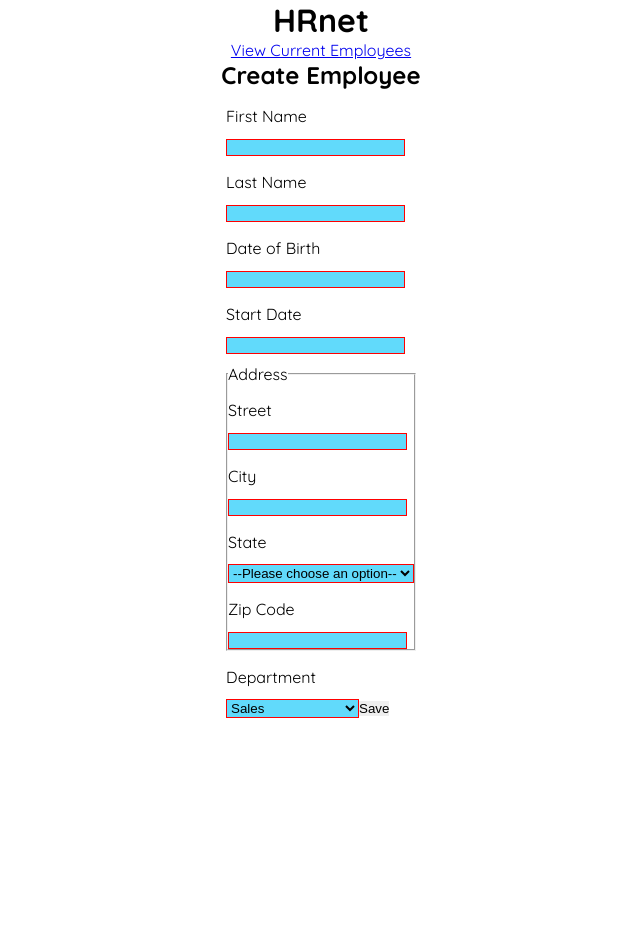
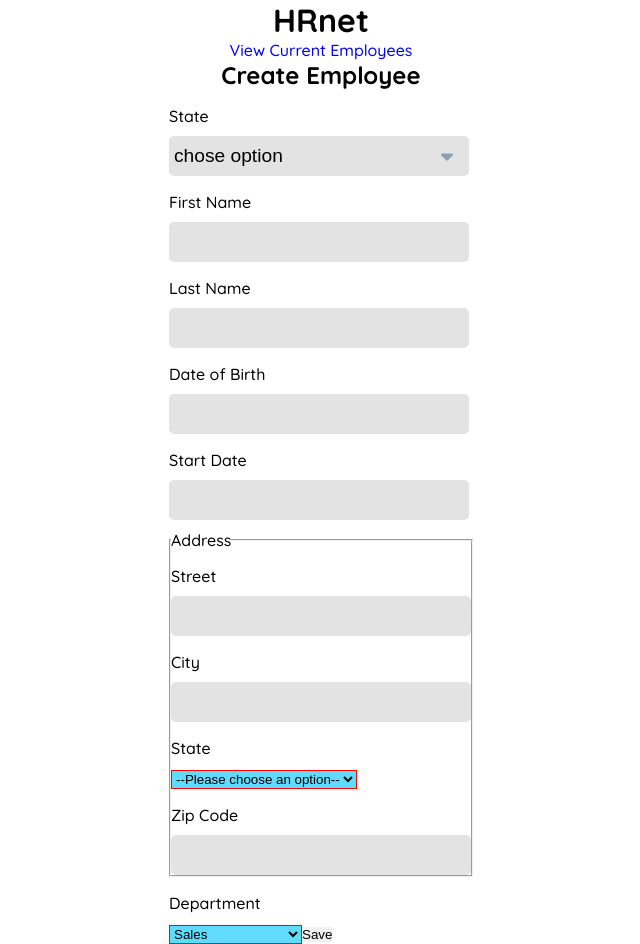
Before and after one commit to 0pix/AlexisNeisius_14_26102022, a React (Create React App) app: page / in a window 1280 px wide. Shown: the whole page, without its empty margins (319-959 px from the left). Before the commit the page ends 800 px from the top, so only its background shows below. Built offline with nearby package versions, Linux system fonts and the light colour scheme; the HTML template or start-up script is replaced by a standard one.

Commit message:
working on dropDown component

```diff
--- a/package.json
+++ b/package.json
@@ -9,8 +9,10 @@
     "react": "^18.2.0",
     "react-dom": "^18.2.0",
     "react-helmet": "^6.1.0",
+    "react-redux": "^8.0.4",
     "react-router-dom": "^6.4.2",
     "react-scripts": "5.0.1",
+    "redux": "^4.2.0",
     "web-vitals": "^2.1.4"
   },
   "scripts": {
--- /dev/null
+++ b/src/components/SelectDropDown/SelectDropDown.jsx
@@ -0,0 +1,40 @@
+import React, {useState} from 'react';
+import './selectDropDown.css'
+import arrow from '../../assets/svg/arrowDropDown.svg'
+
+const SelectDropDown = () => {
+	const [message, setMessage] = useState('chose option');
+	const [open, setOpen] = useState(false);
+
+	const handleClick = (event) => {
+		event.preventDefault();
+		setMessage(event.target.innerHTML
+		);
+	};
+
+	return (
+		<div >
+			<label htmlFor="first-name">State</label>
+			<div className={'selectDropDown'}>
+			<img onClick={() => setOpen(!open)} className={'arrowDropDown'} src={arrow} alt={'arrow'}/>
+				<input type="text" id="state" value={message}/>
+				{ open && <ul>
+					<li onClick={handleClick}>coucou toi</li>
+					<li onClick={handleClick}>tu es beau</li>
+					<li onClick={handleClick}>amoumou</li>
+					<li onClick={handleClick}>chat</li>
+					<li onClick={handleClick}>chien</li>
+					<li onClick={handleClick}>toutou</li>
+					<li onClick={handleClick}>ow</li>
+					<li onClick={handleClick}>le fdp</li>
+					<li onClick={handleClick}>sur mes morts</li>
+					<li onClick={handleClick}>Kiriko</li>
+					<li onClick={handleClick}>nerf la pute</li>
+				</ul>}
+			</div>
+
+		</div>
+	);
+};
+
+export default SelectDropDown;
--- /dev/null
+++ b/src/components/SelectDropDown/selectDropDown.css
@@ -0,0 +1,36 @@
+.selectDropDown {
+  width: fit-content;
+  position: relative;
+
+}
+
+.selectDropDown ul {
+  background-color: #afb4d3;
+  width: 100%;
+}
+
+.selectDropDown li {
+  cursor: pointer;
+  /*background-color: red;*/
+  width: 100%;
+  padding: 5px 0;
+  padding-left: 5px;
+}
+
+.selectDropDown li:hover {
+ background-color: #8a9fb0;
+}
+
+.arrowDropDown {
+  transform: translate(-50%, -50%);
+  position: absolute;
+  width: 12px;
+  right: 10px;
+  top: 20px;
+  cursor: pointer;
+}
+
+.arrowDropDown svg {
+  fill: #61dafb;
+
+}
--- a/src/index.css
+++ b/src/index.css
@@ -4,6 +4,8 @@
   margin: 0;
   padding: 0;
   box-sizing: border-box;
+  text-decoration: none;
+  list-style: none;
 }
 
 body {
@@ -11,6 +13,7 @@ body {
   font-family: 'Quicksand', sans-serif;
   -webkit-font-smoothing: antialiased;
   -moz-osx-font-smoothing: grayscale;
+  font-weight: 500;
 }
 
 code {
@@ -25,9 +28,15 @@ button {
 }
 
 input {
-  background-color: #61dafb;
-  border: 1px solid red;
+  background-color: #e3e3e3;
+  width: 300px;
+  border: none;
   outline: none;
+  height: 40px;
+  border-radius: 5px;
+  overflow: hidden;
+  padding: 5px;
+  font-size: 1.2em;
 }
 
 select {
--- a/src/pages/Home/Home.jsx
+++ b/src/pages/Home/Home.jsx
@@ -1,11 +1,22 @@
-import React, {useEffect, useState} from 'react';
+import React, {useState} from 'react';
 import './Home.css'
 import {Link} from "react-router-dom";
 import {Helmet} from "react-helmet";
 import Modal from "../../components/Modal/Modal";
+import {useDispatch, useSelector} from "react-redux";
+import SelectDropDown from "../../components/SelectDropDown/SelectDropDown";
 
 const Home = () => {
 	const [openModal,setOpenModal] = useState(false)
+	const employees = useSelector(state => state.employees)
+	const dispatch = useDispatch()
+
+	const saveEmployee = (employee) => {
+		dispatch({type: 'saveEmployee', employee: employee})
+	}
+
+
+
 	const handlerSubmit = (e) =>{
 		e.preventDefault();
 		const employee = {
@@ -22,9 +33,13 @@ const Home = () => {
 		if (employee.firstName === '' || employee.lastName === '' || employee.dateOfBirth === '' || employee.startDate === '' || employee.street === '' || employee.city === ''|| employee.state === '' || employee.zipCode === '' || employee.department === '') {
 			alert('c\'est mort')
 		}else {
+			e.preventDefault();
 			// alert('ouiiiiiiiiiiiiii ça part')
 			setOpenModal(true)
-			console.log(employee)
+			// console.log(employee)
+			saveEmployee(employee)
+			localStorage.setItem('employees', JSON.stringify(employees));
+			console.log(employees)
 		}
 	}
 	return (
@@ -40,6 +55,8 @@ const Home = () => {
 				<Link  to={'/Employee'} >View Current Employees</Link>
 				<h2>Create Employee</h2>
 				<form onSubmit={(e) => handlerSubmit(e)} action="#" id="create-employee">
+					<SelectDropDown></SelectDropDown>
+
 					<label htmlFor="first-name">First Name</label>
 					<input type="text" id="first-name"/>
 
--- a/src/store/index.js
+++ b/src/store/index.js
@@ -1,45 +1,53 @@
 import {createStore} from "redux";
 
 const initialState = {
-	error: "",
-	token: "",
-	data: "",
-	buttonEdit: false,
+	employees: JSON.parse(localStorage.getItem('employees')) || [],
+	// error: "",
+	// token: "",
+	// data: "",
+	// buttonEdit: false,
 };
 
 const counterReducer = (state = initialState, action) => {
-	if (action.type === "getUserData") {
+	if (action.type === "saveEmployee") {
 		return {
 			...state,
-			data: action.data
+			...state.employees.push(action.employee)
 		};
 	}
-	if (action.type === "getError") {
-		return {
-			...state,
-			error: action.error,
-		};
-	}
-	if (action.type === "getToken") {
-		return {
-			...state,
-			error: action.error,
-			token: action.token
-		};
-	}
-	if (action.type === "editName") {
-		return {
-			...state,
-			buttonEdit: !state.buttonEdit
-		};
-	}
-	if (action.type === "signOut") {
-		return {
-			...state,
-			token: "",
-			data: ""
-		};
-	}
+
+	// if (action.type === "getUserData") {
+	// 	return {
+	// 		...state,
+	// 		data: action.data
+	// 	};
+	// }
+	// if (action.type === "getError") {
+	// 	return {
+	// 		...state,
+	// 		error: action.error,
+	// 	};
+	// }
+	// if (action.type === "getToken") {
+	// 	return {
+	// 		...state,
+	// 		error: action.error,
+	// 		token: action.token
+	// 	};
+	// }
+	// if (action.type === "editName") {
+	// 	return {
+	// 		...state,
+	// 		buttonEdit: !state.buttonEdit
+	// 	};
+	// }
+	// if (action.type === "signOut") {
+	// 	return {
+	// 		...state,
+	// 		token: "",
+	// 		data: ""
+	// 	};
+	// }
 	return state;
 };
 
```
Also changed, not shown: src/App.js (+5 -3 lines), src/index.js (+4 -3 lines), src/assets/svg/arrowDropDown.svg (added), 1 other file (tests, documents, lock files or other folders).
